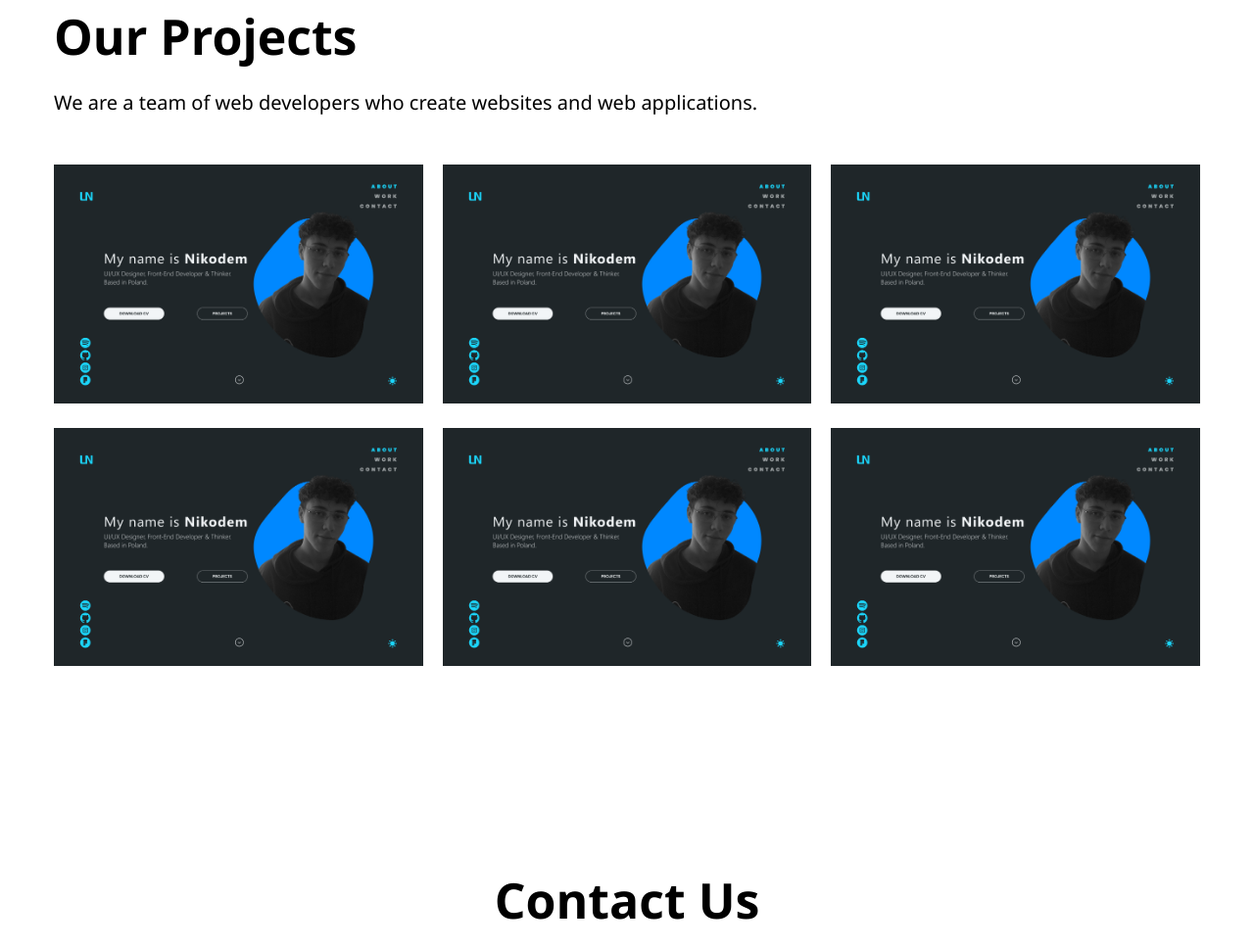
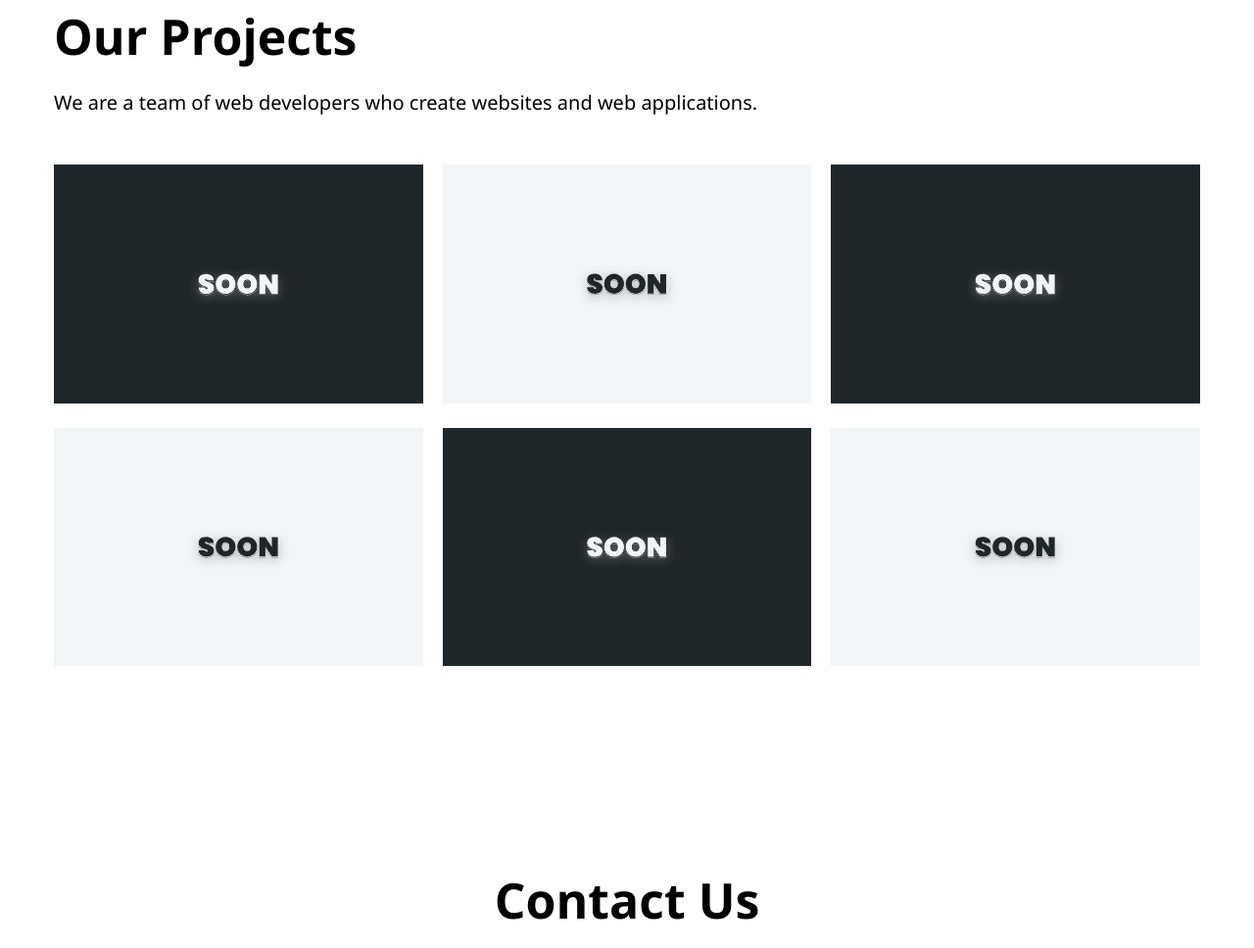
Before and after one commit to nikodemlesiecki/krauzeandlesiecki.dev, a plain HTML site: page index.html in a window 1280 px wide. Shown: the part 1824-2792 px from the top of the page at 98% size. Drawn offline with nearby package versions, Linux system fonts and the light colour scheme.

Commit message:
Updated index.html
Changed project tiles images

```diff
--- a/index.html
+++ b/index.html
@@ -112,22 +112,22 @@
         <div class="container our-projects-tiles-container">
             <div class="our-projects-tiles">
                 <div class="our-projects-tile">
-                    <img src="assets/images/project1.png" alt="our projects tile 1">
+                    <img src="assets/images/projects/project-soon-dark.svg" alt="our projects tile 1">
                 </div>
                 <div class="our-projects-tile">
-                    <img src="assets/images/project1.png" alt="our projects tile 2">
+                    <img src="assets/images/projects/project-soon-light.svg" alt="our projects tile 2">
                 </div>
                 <div class="our-projects-tile">
-                    <img src="assets/images/project1.png" alt="our projects tile 3">
+                    <img src="assets/images/projects/project-soon-dark.svg" alt="our projects tile 3">
                 </div>
                 <div class="our-projects-tile">
-                    <img src="assets/images/project1.png" alt="our projects tile 4">
+                    <img src="assets/images/projects/project-soon-light.svg" alt="our projects tile 4">
                 </div>
                 <div class="our-projects-tile">
-                    <img src="assets/images/project1.png" alt="our projects tile 5">
+                    <img src="assets/images/projects/project-soon-dark.svg" alt="our projects tile 5">
                 </div>
                 <div class="our-projects-tile">
-                    <img src="assets/images/project1.png" alt="our projects tile 6">
+                    <img src="assets/images/projects/project-soon-light.svg" alt="our projects tile 6">
                 </div>
             </div>
         </div>
```
Also changed, not shown: assets/images/project-soon.svg (added), assets/images/projects/project-soon-dark.svg (added), assets/images/projects/project-soon-light.svg (added).
